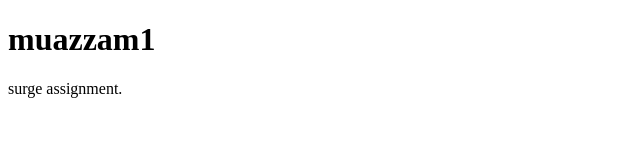
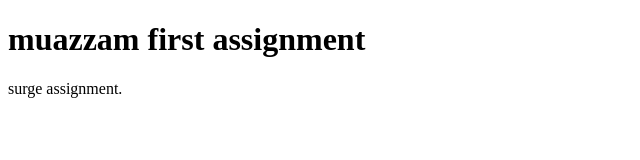
Before and after one commit to muazzamgill/Bootcamp-2020-sample, a plain HTML site: page index.html in a window 1280 px wide. Shown: the whole page, without its empty margins (0-640 px from the left). Drawn offline with Linux system fonts and the light colour scheme.

Commit message:
Update index.html

```diff
--- a/index.html
+++ b/index.html
@@ -5,7 +5,7 @@
 </head>
 <body>
 
-<h1>muazzam1</h1>
+<h1>muazzam first assignment</h1>
 <p>surge assignment.</p>
 
 </body>
```
